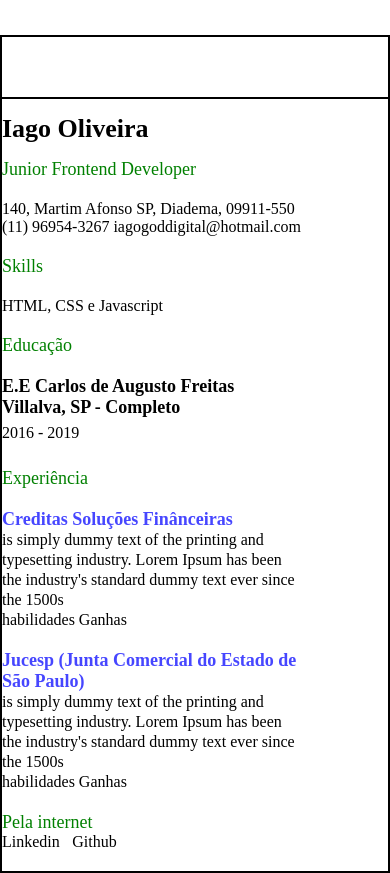
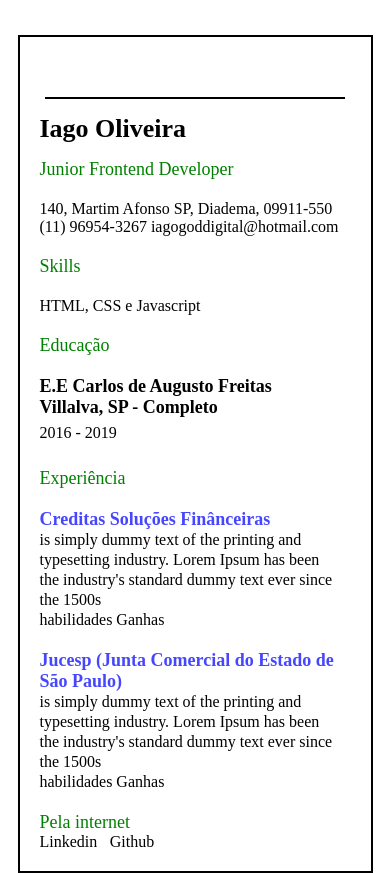
Before and after one commit to Ikaranomuro/Come-ando-o-projeto---CV-em-HTML-e-CSS-, a plain HTML site: page index.html in a window 390 px wide. Drawn offline with Linux system fonts and the light colour scheme.

Commit message:
Finalizando a responsividade

```diff
--- a/style.css
+++ b/style.css
@@ -148,3 +148,24 @@ header .wrapper .conteudoTexto{
   margin-right: 1rem;
   margin-top: 2rem;
 }
+
+/*=======================RESPONSIVE=======================*/
+@media (max-width: 600px){
+    body{
+        width: min(35.5rem, 100%);
+    }
+
+    /*=======================WRAPPER=======================*/
+    .wrapper{
+        width: min(35.5rem, 100%);
+        padding-left: 2rem;
+    }
+
+    /*=======================HR=======================*/
+    hr{
+    width: min(30rem, 100%);
+
+    }
+
+
+}
```
